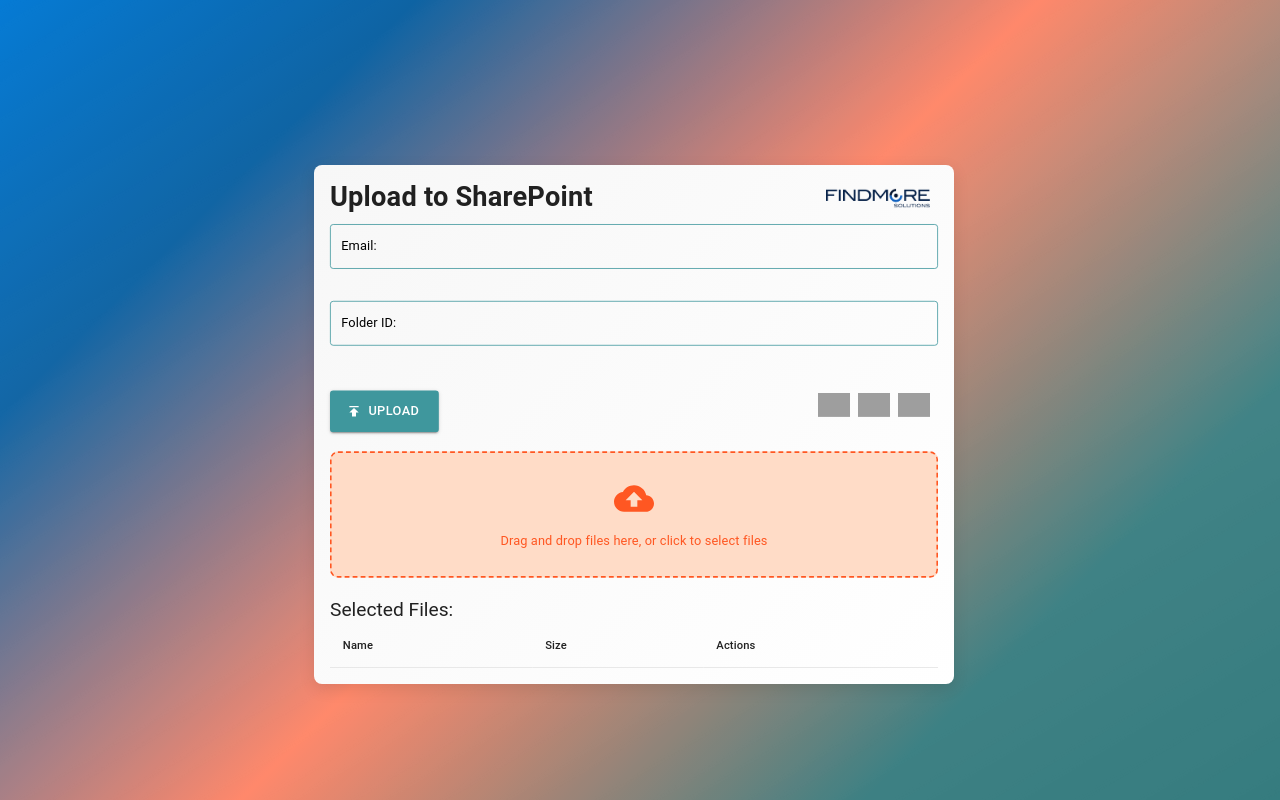
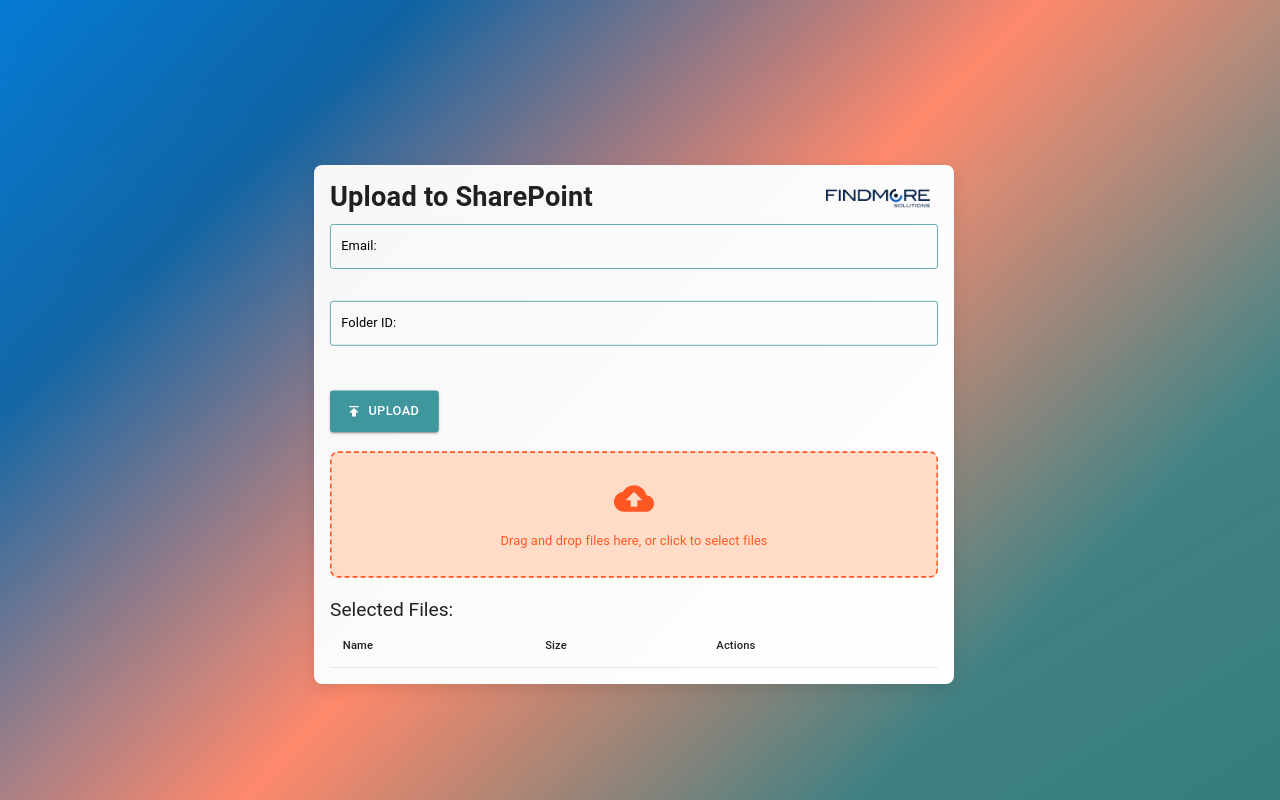
Before and after one commit to mtn28/mtn28-React-card-for-Upload-to-SharePoint, a React (Create React App) app: page / in a window 1280 px wide. Built offline with nearby package versions, Linux system fonts and the light colour scheme; grey boxes are pictures that could not be loaded.

Commit message:
loadingspinner and cancel upload

```diff
--- a/package.json
+++ b/package.json
@@ -10,6 +10,7 @@
     "@testing-library/jest-dom": "^6.4.6",
     "@testing-library/react": "^16.0.0",
     "@testing-library/user-event": "^14.5.2",
+    "axios": "^1.7.2",
     "bootstrap": "^5.3.3",
     "react": "^18.3.1",
     "react-dom": "^18.3.1",
--- a/src/App.css
+++ b/src/App.css
@@ -157,3 +157,13 @@
   transform: scale(0.80); /* Scale down the card to 80% of its original size */
   transform-origin: center; /* Ensure the scaling is from the center */
 }
+
+.icon {
+  height: 24px;
+  width: 24px;
+  transition: transform 0.3s;
+}
+
+.icon:hover {
+  transform: scale(1.1);
+}
--- a/src/App.jsx
+++ b/src/App.jsx
@@ -1,3 +1,4 @@
+
 import React, { useState } from 'react';
 import { useDropzone } from 'react-dropzone';
 import {
@@ -17,8 +18,9 @@
   IconButton,
   Snackbar,
   Alert,
+  CircularProgress,
 } from '@mui/material';
-import { CloudUpload as CloudUploadIcon, Delete as DeleteIcon, Publish as PublishIcon } from '@mui/icons-material';
+import { CloudUpload as CloudUploadIcon, Delete as DeleteIcon, Publish as PublishIcon, Cancel as CancelIcon } from '@mui/icons-material';
 import './App.css';
 import { uploadFile } from './uploadFile';
 
@@ -109,6 +111,11 @@
     setFiles(files.filter((f) => f.path !== file.path));
   };
 
+  const handleCancelUpload = () => {
+    setIsUploading(false);
+    setIsButtonClicked(false);
+  };
+
   const handleCloseAlert = () => {
     setAlert({ ...alert, open: false });
   };
@@ -118,7 +125,7 @@
   };
 
   return (
-    <div className="main-container" style={{ maxHeight: '100vh', overflowY: 'scroll' }}>
+    <div className="main-container">
       <Container maxWidth="md" className="mt-5">
         <Paper elevation={6} className="paper-container scale-down" style={paperStyle}>
           <Box display="flex" justifyContent="space-between" alignItems="center" style={{ position: 'relative' }}>
@@ -193,19 +200,14 @@
                   {isUploading ? 'Uploading...' : 'Upload'}
                 </Button>
               </Grid>
-              <Grid item style={{ marginLeft: 'auto' }}>
-                <Box style={{ display: 'flex', gap: '10px', margin: '10px' }}>
-                  <a href="https://www.microsoft.com" target="_blank" rel="noopener noreferrer">
-                    <img src="https://upload.wikimedia.org/wikipedia/commons/0/0f/Microsoft_logo_-_2012_%28vertical%29.svg" alt="Microsoft" className="icon" />
-                  </a>
-                  <a href="https://www.microsoft.com/en-us/microsoft-365/sharepoint/collaboration" target="_blank" rel="noopener noreferrer">
-                    <img src="https://upload.wikimedia.org/wikipedia/commons/e/e1/Microsoft_Office_SharePoint_%282019%E2%80%93present%29.svg" alt="SharePoint" className="icon" />
-                  </a>
-                  <a href="https://www.hubspot.com" target="_blank" rel="noopener noreferrer">
-                    <img src="https://i.pinimg.com/originals/68/9a/ba/689abaa7ca6cdf1f95c768ef4af64001.png" alt="HubSpot" className="icon" />
-                  </a>
-                </Box>
-              </Grid>
+              {isUploading && (
+                <Grid item style={{ display: 'flex', alignItems: 'center', marginLeft: '10px' }}>
+                  <CircularProgress size={35} style={{ color: '#ff5722' }} />
+                  <IconButton onClick={handleCancelUpload} style={{ marginLeft: '5px' }} className="icon">
+                    <CancelIcon />
+                  </IconButton>
+                </Grid>
+              )}
             </Grid>
 
             <Grid item xs={12}>
```
Also changed, not shown: 1 other file (tests, documents, lock files or other folders).
